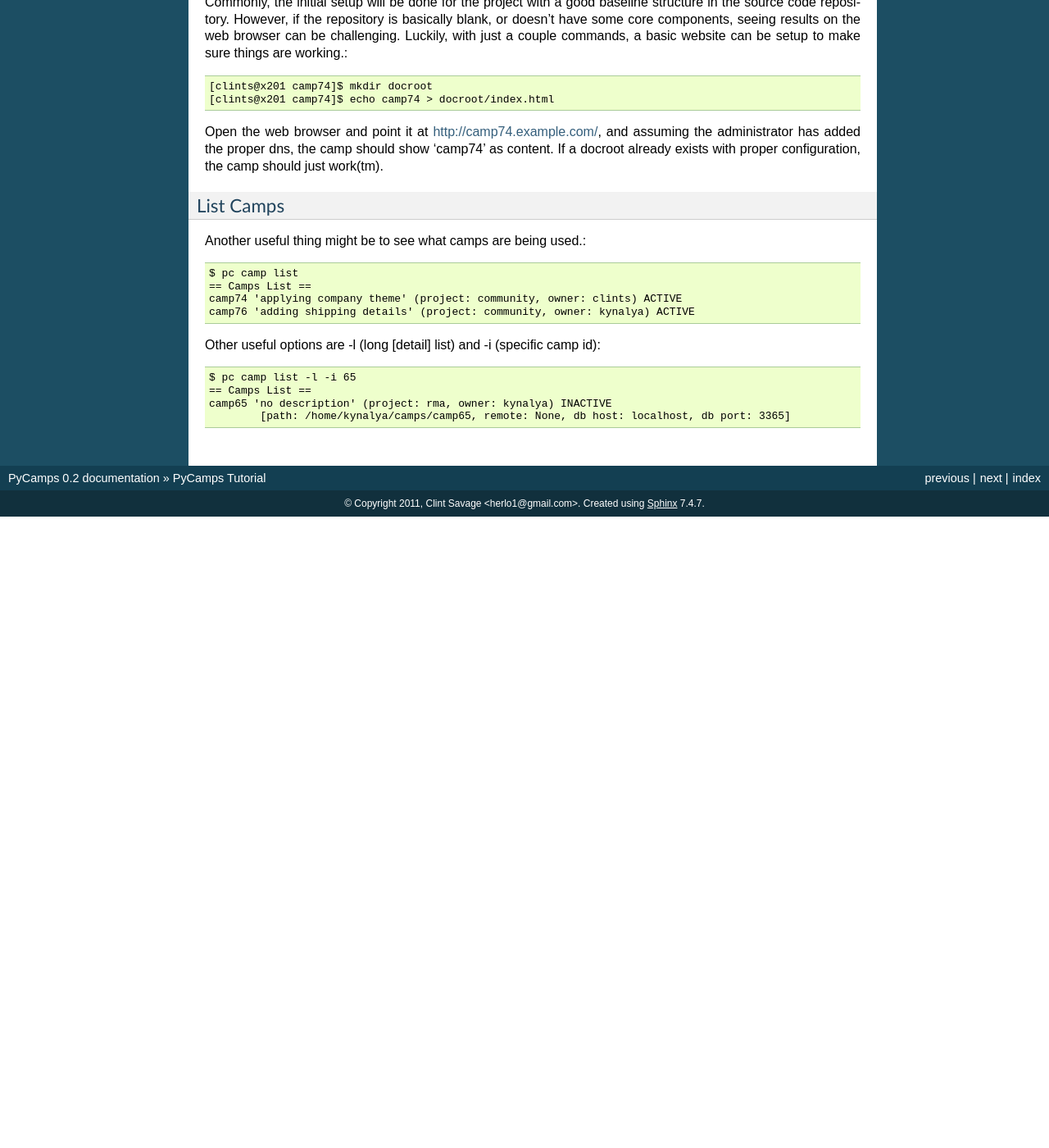
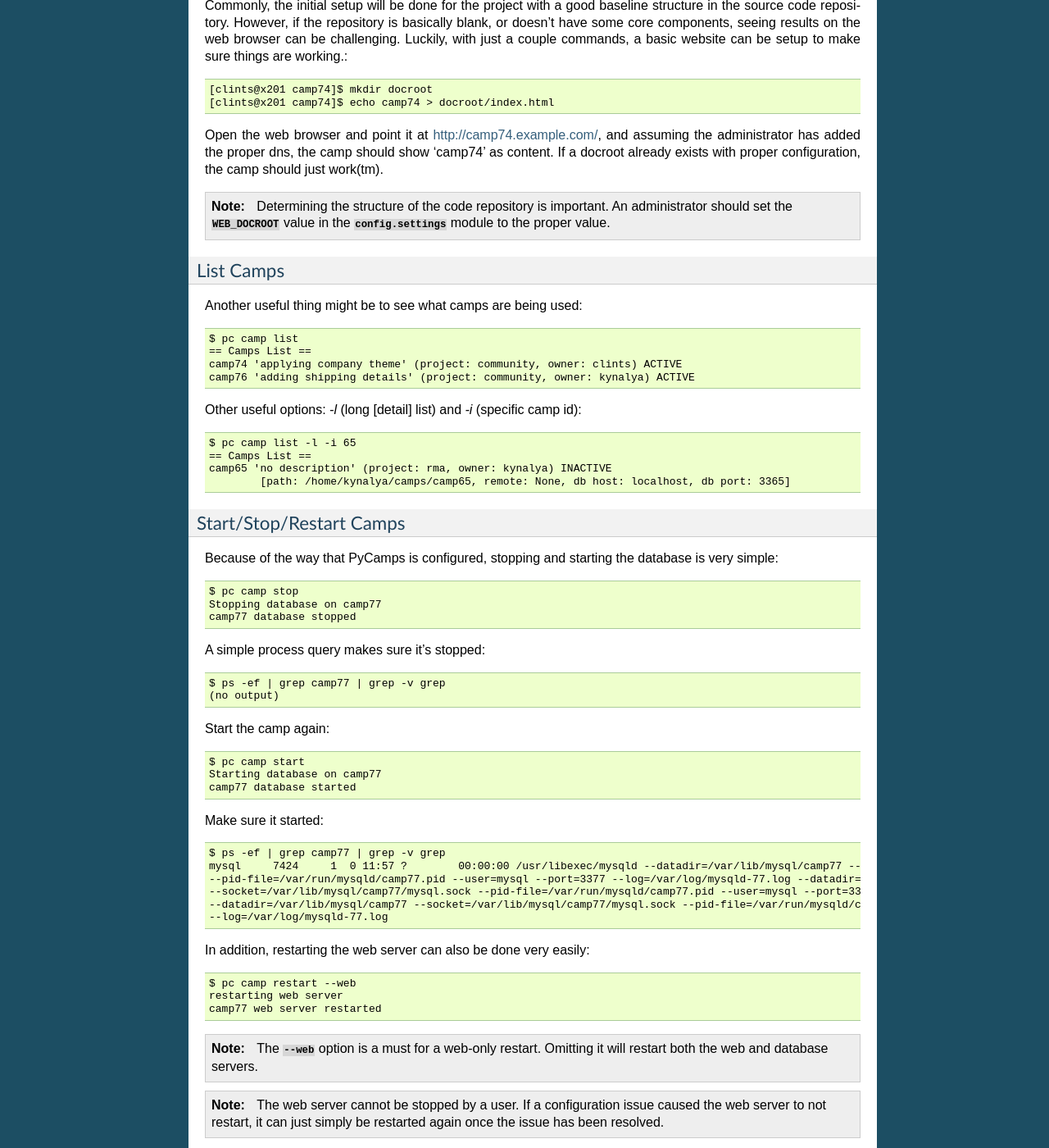
Before and after one commit to herlo/PyCamps, a Sphinx documentation site: the page built from docs/source/tutorial.rst, in a window 1280 px wide and 1400 px high, scrolled down 3898 px. Shown: the whole window at 82% size. Built offline with Sphinx 7.4.7, drawn with Linux system fonts in a browser that asks for light colours; before the commit the page ends 4528 px from its top, so only the background shows below that; some of the changed text lies outside the part shown.

Commit message:
first round of documentation is complete. Todos detail known gaps

```diff
--- a/docs/source/index.rst
+++ b/docs/source/index.rst
@@ -14,8 +14,9 @@ Contents:
     intro
     install
     tutorial
-    usage_guide
+..    usage_guide
     admin_config_guide
+.. todolist::
 
 Indices and tables
 ==================
--- a/docs/source/tutorial.rst
+++ b/docs/source/tutorial.rst
@@ -11,7 +11,7 @@ If this is the first time installing gitolite, please read the very `excellent d
 
 Gitolite can be setup with very basic components, but it does need to have wildcard repos enabled. Once gitolite is installed, please follow these conventions for each project.
 
-The gitolite-admin.conf should have a section for admins. These admins should match the ADMINS section in the settings.py. In addition, two entries should be made for each project::
+The gitolite-admin.conf should have a section for admins. These admins should match the :data:`ADMINS` section in the :mod:`config.settings` module. In addition, two entries should be made for each project::
 
     @admins = clints ags
 
@@ -173,18 +173,75 @@ Commonly, the initial setup will be done for the project with a good baseline st
 
 Open the web browser and point it at http://camp74.example.com/, and assuming the administrator has added the proper dns, the camp should show 'camp74' as content.  If a docroot already exists with proper configuration, the camp should just work(tm).
 
+.. note:: Determining the structure of the code repository is important. An administrator should set the :data:`WEB_DOCROOT` value in the :mod:`config.settings` module to the proper value.
+
 List Camps
 ^^^^^^^^^^
-Another useful thing might be to see what camps are being used.::
+Another useful thing might be to see what camps are being used::
 
     $ pc camp list
     == Camps List ==
     camp74 'applying company theme' (project: community, owner: clints) ACTIVE
     camp76 'adding shipping details' (project: community, owner: kynalya) ACTIVE
 
-Other useful options are -l (long [detail] list) and -i (specific camp id)::
+Other useful options: *-l* (long [detail] list) and *-i* (specific camp id)::
 
     $ pc camp list -l -i 65
     == Camps List ==
     camp65 'no description' (project: rma, owner: kynalya) INACTIVE
    	    [path: /home/kynalya/camps/camp65, remote: None, db host: localhost, db port: 3365]
+
+Start/Stop/Restart Camps
+^^^^^^^^^^^^^^^^^^^^^^^^
+Because of the way that PyCamps is configured, stopping and starting the database is very simple::
+
+    $ pc camp stop
+    Stopping database on camp77
+    camp77 database stopped
+
+A simple process query makes sure it's stopped::
+
+    $ ps -ef | grep camp77 | grep -v grep
+    (no output)
+
+Start the camp again::
+
+    $ pc camp start
+    Starting database on camp77
+    camp77 database started
+
+Make sure it started::
+
+    $ ps -ef | grep camp77 | grep -v grep
+    mysql     7424     1  0 11:57 ?        00:00:00 /usr/libexec/mysqld --datadir=/var/lib/mysql/camp77 --socket=/var/lib/mysql/camp77/mysql.sock
+    --pid-file=/var/run/mysqld/camp77.pid --user=mysql --port=3377 --log=/var/log/mysqld-77.log --datadir=/var/lib/mysql/camp77
+    --socket=/var/lib/mysql/camp77/mysql.sock --pid-file=/var/run/mysqld/camp77.pid --user=mysql --port=3377 --log=/var/log/mysqld-77.log
+    --datadir=/var/lib/mysql/camp77 --socket=/var/lib/mysql/camp77/mysql.sock --pid-file=/var/run/mysqld/camp77.pid --user=mysql --port=3377
+    --log=/var/log/mysqld-77.log
+
+In addition, restarting the web server can also be done very easily::
+
+    $ pc camp restart --web
+    restarting web server
+    camp77 web server restarted
+
+.. note:: The :option:`--web` option is a must for a web-only restart.  Omitting it will restart both the web and database servers.
+
+.. note:: The web server cannot be stopped by a user. If a configuration issue caused the web server to not restart, it can just simply be restarted again once the issue has been resolved.
+
+Refresh a Camp
+^^^^^^^^^^^^^^
+.. todo:: create/document refresh camp db and/or web server
+
+Camp Sharing
+^^^^^^^^^^^^
+.. todo:: share - give permission to clone a camp
+.. todo::    unshare             remove permission to clone a camp
+.. todo::    clone               clone a shared camp
+
+Camp Revision Control
+^^^^^^^^^^^^^^^^^^^^^
+.. todo::    track               tracked files/dirs
+.. todo::    untrack             before commit, untrack files
+.. todo::    commit              commit tracked files
+.. todo::    log                 show commit log
```
Also changed, not shown: other parts of docs/source/tutorial.rst (+3 -3 lines).
